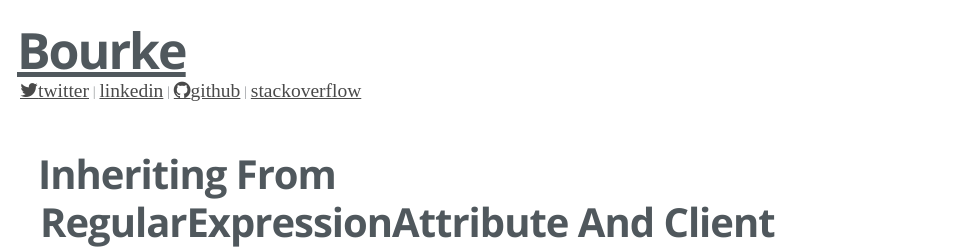
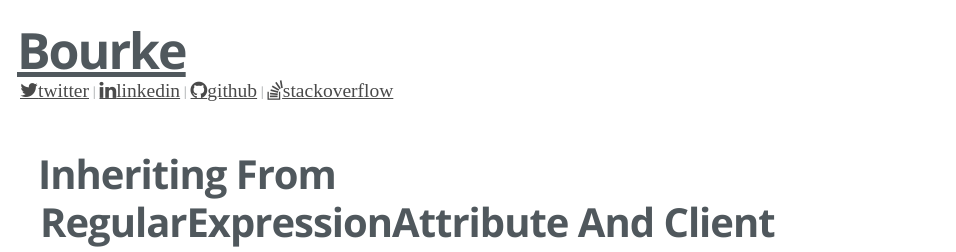
Before and after one commit to jfbourke/jfbourke.github.io, a Jekyll site: the page built from index.html, in a window 1280 px wide. Shown: the top 252 px of the page, without its empty margins (0-956 px from the left). Built offline with Jekyll 4.4.1, drawn with Linux system fonts in a browser that asks for light colours; nearby versions of some CDN libraries; Markdown is read by kramdown in place of the engine named in the settings; the list of posts is cut into pages by our own code.

Commit message:
Update style.css

```diff
--- a/css/style.css
+++ b/css/style.css
@@ -280,3 +280,9 @@ pre {
 .fa-github:before {
   content: "\f09b";
 }
+.fa-linkedin:before {
+  content: "\f0e1";
+}
+.fa-stack-overflow:before {
+  content: "\f16c";
+}
```
